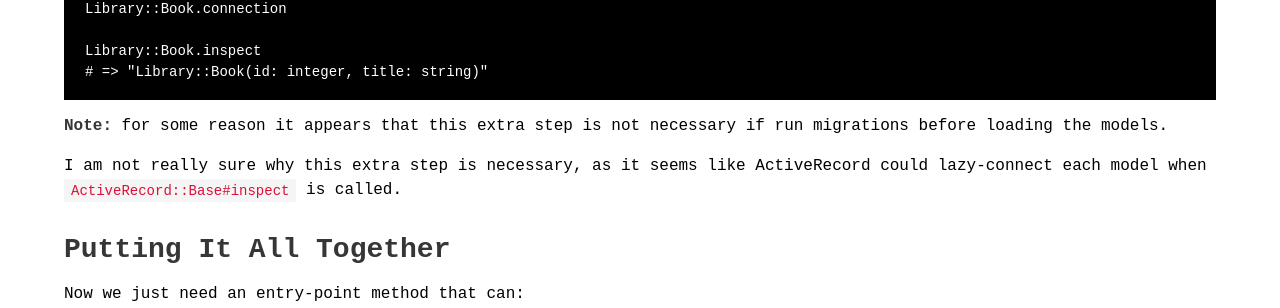
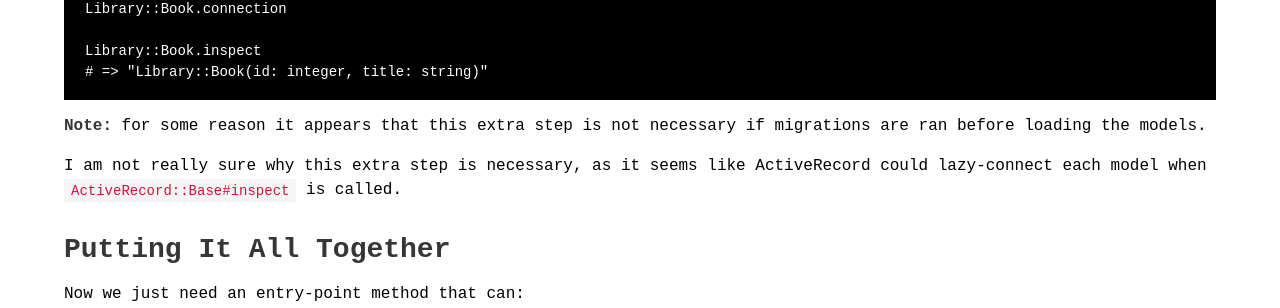
Before and after one commit to postmodern/postmodern.github.io, a Jekyll site: the page built from blog/_posts/2022-03-28-howto-use-activerecord-in-a-library.md, in a window 1280 px wide and 900 px high, scrolled down 5515 px. Shown: the part 143-451 px from the top of the window. Built offline with Jekyll 4.4.1, drawn with Linux system fonts in a browser that asks for light colours.

Commit message:
Grammar fix.

````diff
--- a/blog/_posts/2022-03-28-howto-use-activerecord-in-a-library.md
+++ b/blog/_posts/2022-03-28-howto-use-activerecord-in-a-library.md
@@ -282,7 +282,7 @@ Library::Book.inspect
 ```
 
 **Note:** for some reason it appears that this extra step is not necessary if
-run migrations before loading the models.
+migrations are ran before loading the models.
 
 I am not really sure why this extra step is necessary, as it seems like
 ActiveRecord could lazy-connect each model when `ActiveRecord::Base#inspect` is
````
